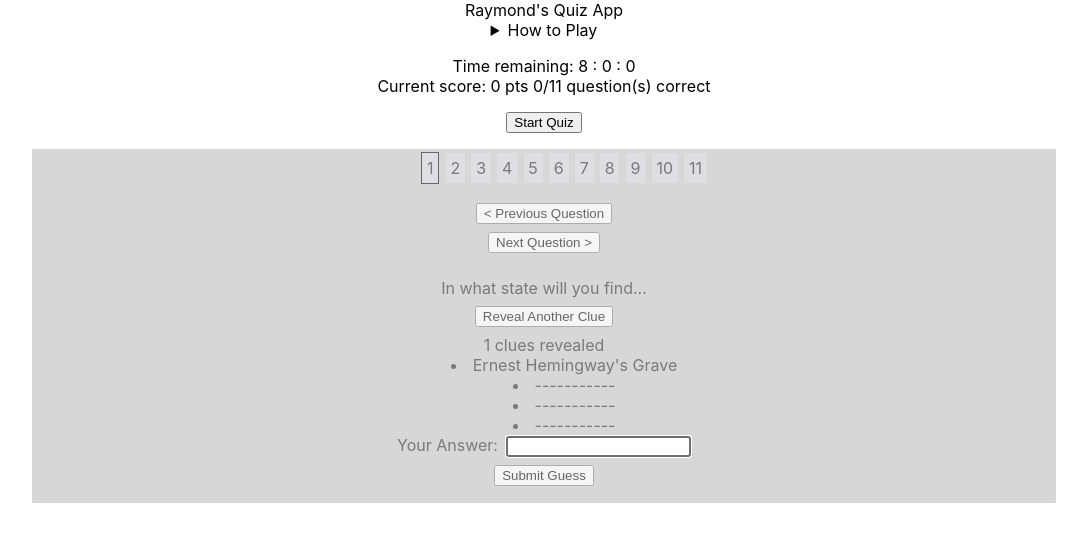
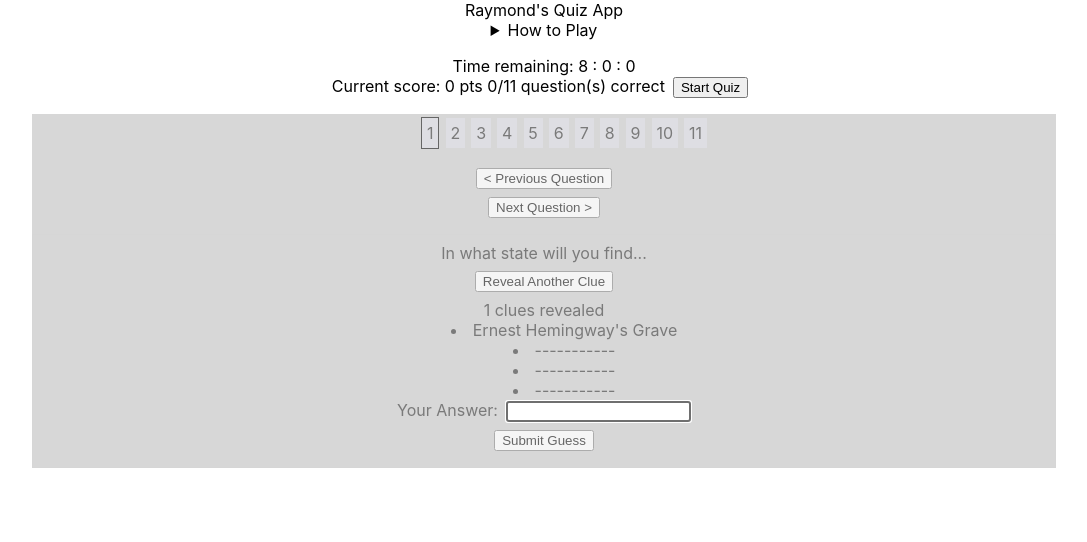
Before and after one commit to darthbob88/reveal-clues-quiz, a React (Create React App) app: page / in a window 1280 px wide. Shown: the top 542 px of the page, without its empty margins (96-1183 px from the left). Built offline with nearby package versions, Linux system fonts and the light colour scheme.

Commit message:
Moving the "Start Quiz" button again and also styling.

```diff
--- a/src/components/Quiz/Quiz.module.css
+++ b/src/components/Quiz/Quiz.module.css
@@ -9,9 +9,9 @@
   background: #bcbcbc;
   color: #222;
 }
-button {
-  display: block;
-  margin: 0.5rem auto;
+.startQuiz {
+  display:inline-block;
+  margin: 0 0.5rem;
 }
 
 .questions li {
--- a/src/components/Quiz/QuizComponent.tsx
+++ b/src/components/Quiz/QuizComponent.tsx
@@ -46,8 +46,8 @@ export const QuizComp: React.FunctionComponent<QuizProps> = ({ quiz }) => {
         Time remaining: {quiz.display} <br />
         Current score: {quiz.scorePoints} pts {quiz.scorePercent}/
         {quiz.quizState.length} question(s) correct
+        {quiz.startedQuiz ? "" : <button className={styles.startQuiz} onClick={quiz.startQuiz}>Start Quiz</button>}
       </p>
-      {quiz.startedQuiz ? "" : <button onClick={quiz.startQuiz}>Start Quiz</button>}
       <div className={`${!quiz.startedQuiz ? styles.disabled : ""}`}>
         <ul className={styles.questions}>
           {quiz.quizState.map((question, index) => (
```
Also changed, not shown: 2 other files (tests, documents, lock files or other folders).
